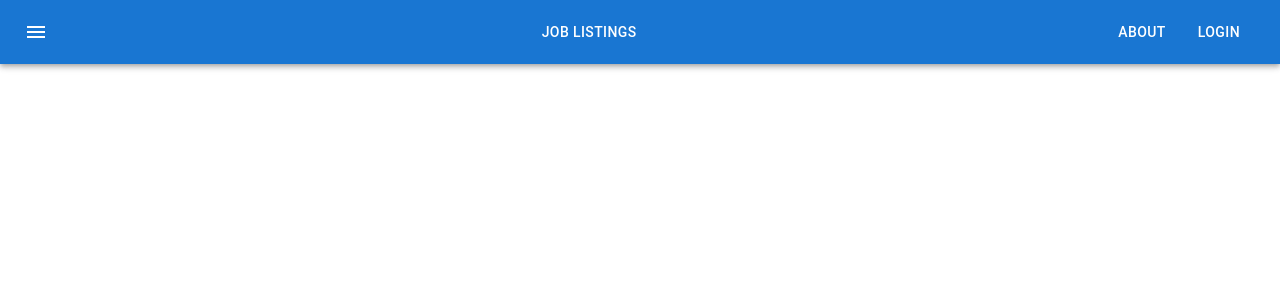
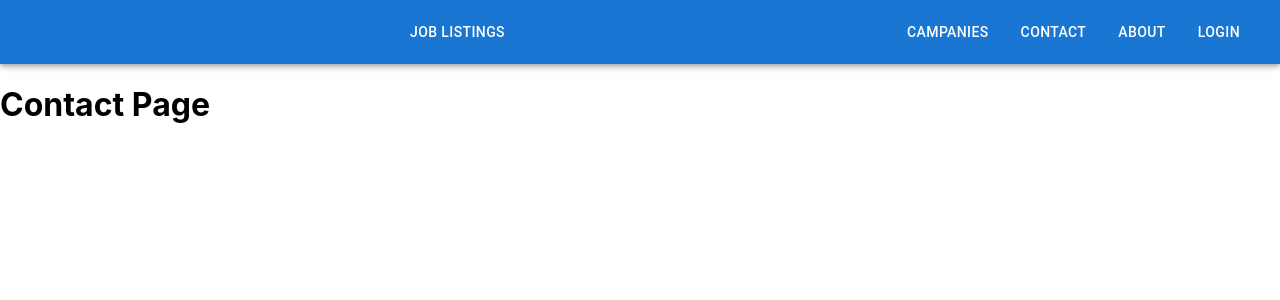
Before and after one commit to V4Vince/Assignment-9, a React (Create React App) app: page /contact in a window 1280 px wide. Shown: the top 300 px of the page. Built offline with nearby package versions, Linux system fonts and the light colour scheme.

Commit message:
Adds all pages and login logic

```diff
--- a/src/App.js
+++ b/src/App.js
@@ -8,6 +8,9 @@ import { BrowserRouter } from 'react-router-dom';
 import MyNavbar from './App/Navbar/MyNavbar';
 import JobListing from './App/JobPosts/JobListing';
 import AboutPage from './App/About/AboutPage';
+import ContactPage from './App/Contact/ContactPage'
+import CompanyShowCasePage from './App/Company/CompanyPage';
+import FavoritedJobList from './App/User/FavoriteJobList';
 
 function App() {
   return (
@@ -17,6 +20,9 @@ function App() {
         <Route path="/home" element={<LoginPage />}/> {/* 👈 Renders at /app/ */}
         <Route path="/job-listing" element={<JobListing />}/>
         <Route path="/about" element={<AboutPage />} />
+        <Route path="/contact" element={<ContactPage />} />
+        <Route path="/company-showcase" element={<CompanyShowCasePage />} />
+        <Route path="/user-favorited-page" element={<FavoritedJobList />} />
       </Routes>
     </div>
 
--- /dev/null
+++ b/src/App/Company/CompanyPage.js
@@ -0,0 +1,9 @@
+import React from 'react';
+
+const CompanyPage = () => {
+    return(
+        <div><h1>Company Page</h1></div>
+    )
+}
+
+export default CompanyPage
--- /dev/null
+++ b/src/App/Contact/ContactPage.js
@@ -0,0 +1,9 @@
+import React from 'react';
+
+const ContactPage = () => {
+    return(
+        <div><h1>Contact Page</h1></div>
+    )
+}
+
+export default ContactPage
--- a/src/App/Input/TextInput.js
+++ b/src/App/Input/TextInput.js
@@ -2,7 +2,7 @@ import * as React from 'react';
 import Box from '@mui/material/Box';
 import TextField from '@mui/material/TextField';
 
-export default function BasicTextFields({textLabel}) {
+export default function BasicTextFields({textLabel, type, onChange}) {
   return (
     <Box
       component="form"
@@ -10,7 +10,7 @@ export default function BasicTextFields({textLabel}) {
       noValidate
       autoComplete="off"
     >
-      <TextField id="outlined-basic" label={textLabel} variant="outlined" />
+      <TextField id="outlined-basic" label={textLabel} variant="outlined" type={type} onChange={onChange}/>
     </Box>
   );
 }
--- a/src/App/Login/LoginPage.js
+++ b/src/App/Login/LoginPage.js
@@ -1,15 +1,46 @@
 import { Paper, Box, CardActions, Button, Typography } from "@mui/material";
-import React from "react";
-import TextInput from '../Input/TextInput'
+import React, { useState } from "react";
+import TextInput from '../Input/TextInput';
+import { userData } from '../../Utilities/siteData';
+
 const LoginPage = () => {
+
+    const [loginForm, setLoginForm] = useState({email: '', password: ''})
+
+    //Handle email change
+    const handleEmailChange = (e) => {
+        // console.log("YOU TYPED: ", e.target.value);
+        setLoginForm({...loginForm, email: e.target.value})
+    }
+
+    //Handle password change
+    const handlePasswordChange = (e) => {
+        // console.log("PASSWORD TYPED: ", e.target.value);
+        setLoginForm({...loginForm, password: e.target.value})
+    }
+
+    //handle login action
+    const handleLogin = () => {
+        console.log("LOGGING IN...", loginForm);
+        //find user with email from the input
+        const userExists = userData.find(user => user.email === loginForm.email)
+        //if the user exists then check to see if the password from the input matches
+        if(userExists){
+            return userExists.password === loginForm.password ? console.log("YES CORRECT CREDENTIALS") : console.log("INCORRECT CREDENTIALS")
+        }
+        //if there is no users that were found, then return
+        return console.log("EMAIL DOES NOT EXISTS");
+    }
+
+    //Login Form
     return (
         <Box height="70vh" display="flex" justifyContent="center" alignItems={'center'}>
             <Paper elevation={10} sx={{ maxWidth: 275, paddingX: 2, paddingBottom: 2}}>
                 <Typography textAlign={'center'} variant={"h5"} marginY={2}>Sign In</Typography>
-                <TextInput textLabel="Email"/>
-                <TextInput textLabel="Password"/>
+                <TextInput textLabel="Email" type="email" onChange={handleEmailChange}/>
+                <TextInput textLabel="Password" type="password" onChange={handlePasswordChange}/>
                 <CardActions display='flex'>
-                    <Button fullWidth>Login</Button>
+                    <Button fullWidth onClick={handleLogin}>Login</Button>
                     <Button fullWidth>Sign up instead</Button>
                 </CardActions>
             </Paper>
--- a/src/App/Navbar/MyNavbar.js
+++ b/src/App/Navbar/MyNavbar.js
@@ -15,7 +15,7 @@ export default function MyNavbar() {
     <Box sx={{ flexGrow: 1 }}>
       <AppBar position="static">
         <Toolbar>
-          <IconButton
+          {/* <IconButton
             size="large"
             edge="start"
             color="inherit"
@@ -23,7 +23,7 @@ export default function MyNavbar() {
             sx={{ mr: 2 }}
           >
             <MenuIcon />
-          </IconButton>
+          </IconButton> */}
           {/* <Typography variant="h6" component="div" sx={{ flexGrow: 1 }}>
             News
           </Typography> */}
@@ -32,6 +32,18 @@ export default function MyNavbar() {
           component={NavLink}
           className={({ isActive, isPending }) => isPending ? "pending" : isActive ? "active" : ""}>
             Job Listings
+          </Button>
+
+          <Button variant="outline" to="/company-showcase"
+          component={NavLink}
+          className={({ isActive, isPending }) => isPending ? "pending" : isActive ? "active" : ""}>
+            Campanies
+          </Button>
+
+          <Button variant="outline" to="/contact"
+          component={NavLink}
+          className={({ isActive, isPending }) => isPending ? "pending" : isActive ? "active" : ""}>
+            Contact
           </Button>
 
           <Button variant="outline" to="/About"
--- /dev/null
+++ b/src/App/User/FavoriteJobList.js
@@ -0,0 +1,11 @@
+import React from 'react';
+
+const FavoriteJobList = () => {
+    return (
+        <div>
+            <h1>Favorited Jobs</h1>
+        </div>
+    )
+}
+
+export default FavoriteJobList
--- a/src/Utilities/siteData.js
+++ b/src/Utilities/siteData.js
@@ -5,6 +5,7 @@ export const jobPosts = [
       description: 'Join our dynamic team to work on cutting-edge technologies. Develop and maintain sophisticated web applications for our diverse client base.',
       lastUpdated: 'Last updated 2 days ago',
       applyLink: 'https://example.com/apply/full-stack-developer',
+      company_id: 5
     },
     {
       id: 2,
@@ -12,6 +13,8 @@ export const jobPosts = [
       description: 'Elevate our digital marketing strategies to promote our innovative products. Proficiency in SEO, SEM, and social media marketing is highly valued.',
       lastUpdated: 'Last updated 1 day ago',
       applyLink: 'https://example.com/apply/digital-marketing-specialist',
+      company_id: 4
+
     },
     {
       id: 3,
@@ -19,6 +22,7 @@ export const jobPosts = [
       description: 'Shape engaging user experiences and create visually captivating designs. Work alongside cross-functional teams to turn ideas into reality.',
       lastUpdated: 'Last updated 4 hours ago',
       applyLink: 'https://example.com/apply/ux-ui-designer',
+      company_id: 3
     },
     {
       id: 4,
@@ -26,6 +30,7 @@ export const jobPosts = [
       description: 'Leverage advanced analytics and machine learning to uncover insights from vast data sets. Proficiency with Python and R is a must.',
       lastUpdated: 'Last updated 3 days ago',
       applyLink: 'https://example.com/apply/data-scientist',
+      company_id: 2
     },
     {
       id: 5,
@@ -33,13 +38,15 @@ export const jobPosts = [
       description: 'Deliver unparalleled customer service and support. Exceptional communication skills and a knack for solving problems are key.',
       lastUpdated: 'Last updated 6 hours ago',
       applyLink: 'https://example.com/apply/customer-support-representative',
+      company_id: 1
     },
     {
       id: 6,
       title: 'Project Manager',
       description: 'Guide and coordinate project teams',
       lastUpdated: 'Last updated 6 hours ago',
-      applyLink: 'https://example.com/apply/customer-support-representative'
+      applyLink: 'https://example.com/apply/customer-support-representative',
+      company_id: 5
     }]
 
 
```
Also changed, not shown: src/App/Company/CompanyList.js (added).
